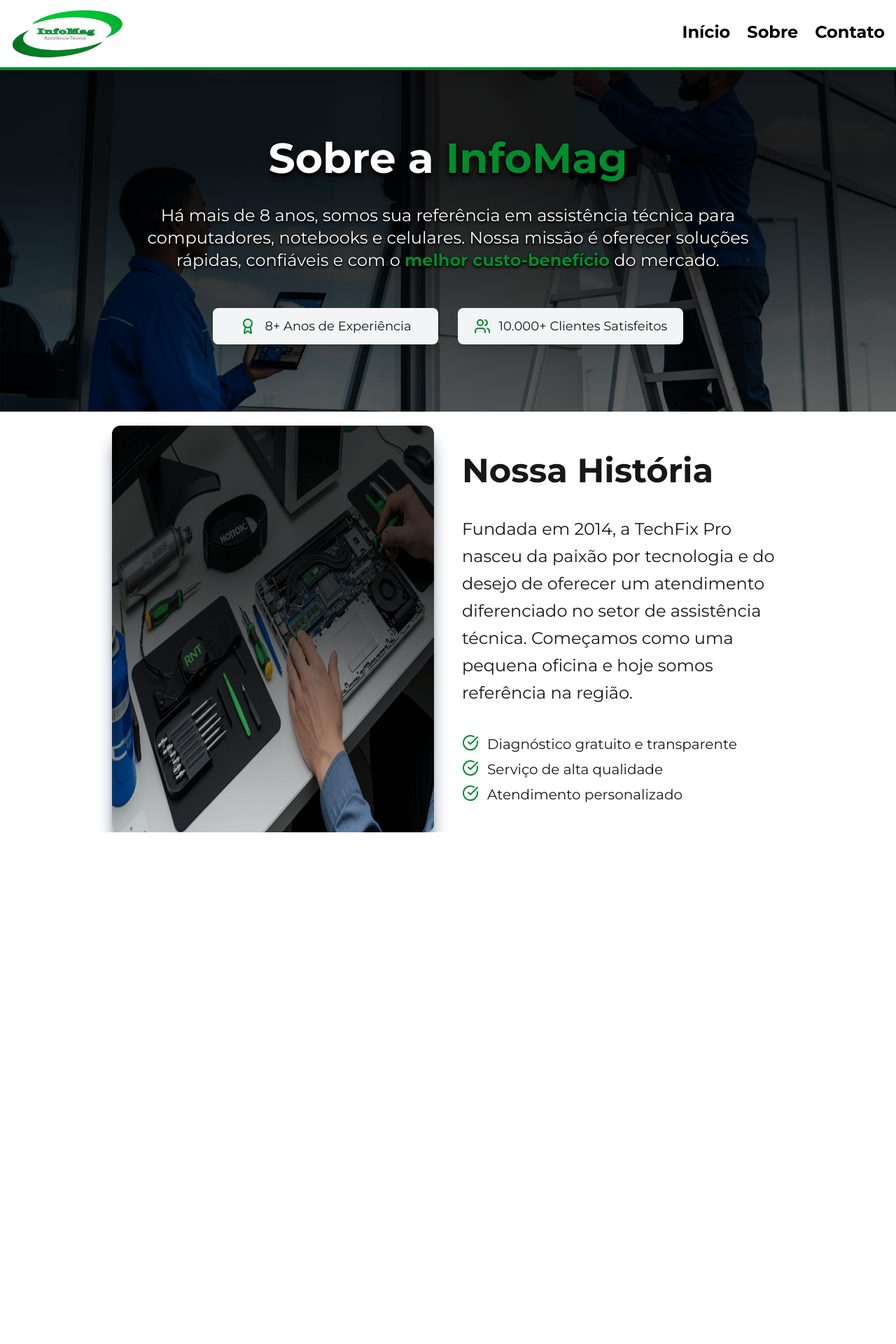
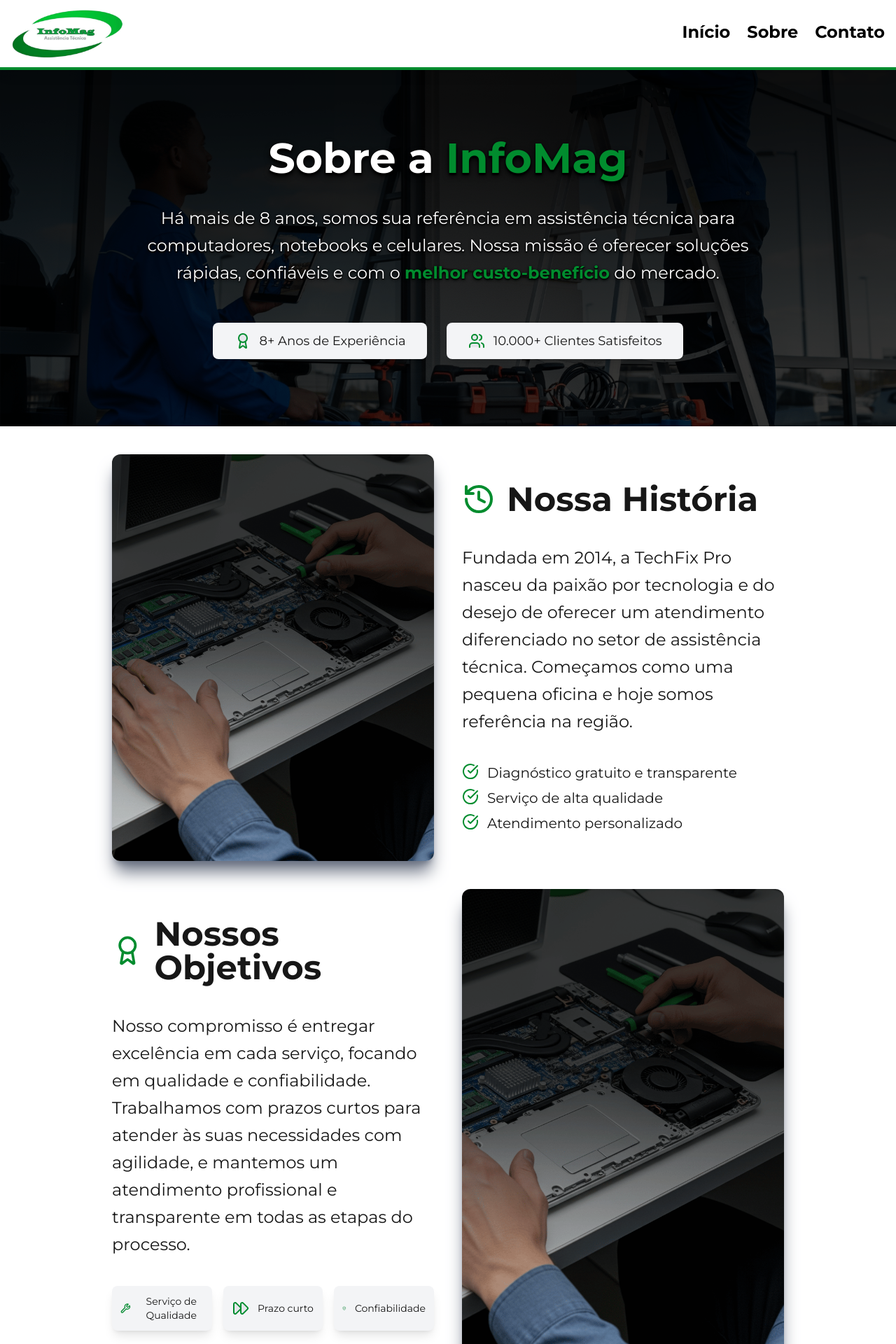
Before and after one commit to mathszgg/Projeto-Site-Infomag, a Next.js app: page /sobre in a window 1280 px wide. Shown: the top 1920 px of the page at 70% size. Before the commit the page ends 1189 px from the top, so only its background shows below. Built offline with nearby package versions, Linux system fonts and the light colour scheme.

Commit message:
Styling the About Us Page and Introducing OurObjectives.tsx and Improved Badge

```diff
--- a/src/app/globals.css
+++ b/src/app/globals.css
@@ -148,27 +148,40 @@
 
 
 /* BACKGROUND IMAGE STORE INTERIOR */
-.bg-store-interior-darken {
+.bg-darken {
   position: relative; /* Essencial para que o pseudo-elemento se posicione corretamente */
 }
 
-.bg-store-interior-darken::before {
+.bg-darken::before {
   content: ''; /* Essencial para que o pseudo-elemento seja renderizado */
   position: absolute;
   top: 0;
   left: 0;
   right: 0;
   bottom: 0;
-  background-color: rgba(0, 0, 0, 0.5); /* Cor preta com 50% de opacidade */
   z-index: 1; /* Garante que o overlay fique SOBRE a imagem de fundo */
 }
 
 /* Opcional: Para garantir que o conteúdo fique acima do overlay */
-.bg-store-interior-darken > * {
+.bg-darken > * {
   position: relative;
   z-index: 2; /* Garante que o conteúdo dentro da div fique ACIMA do overlay */
 }
 
+.bg-darken-25::before {
+  background-color: rgba(0, 0, 0, 0.25); /* Cor preta com 50% de opacidade */
+}
+
+.bg-darken-50::before {
+  background-color: rgba(0, 0, 0, 0.5); /* Cor preta com 50% de opacidade */
+}
+
+.bg-darken-75::before {
+  background-color: rgba(0, 0, 0, 0.75); /* Cor preta com 50% de opacidade */
+}
+
 .bg-store-interior {
   background-image: url('/img/page/carousel/slide-cftv.png');
+  background-position: center bottom;
+  background-repeat: no-repeat;
 }
--- a/src/app/sobre/page.tsx
+++ b/src/app/sobre/page.tsx
@@ -1,6 +1,8 @@
 import AboutUs from "@/components/AboutUs";
 import HeaderPage from "@/components/HeaderPage";
+import OurObjectives from "@/components/OurObjectives";
 import OurStory from "@/components/OurStory";
+import { ScrollAnimation } from "@/components/ScrollAnimation";
 
 const Sobre = () => {
     return (
@@ -9,7 +11,13 @@
 
             <main>
                 <AboutUs />
-                <OurStory />
+                <ScrollAnimation direction="right" className="mt-10">
+                    <OurStory />
+                </ScrollAnimation>
+
+                <ScrollAnimation direction="left" className="md:mt-10">
+                    <OurObjectives />
+                </ScrollAnimation>
             </main>
         </>
     )
--- a/src/components/AboutUs.tsx
+++ b/src/components/AboutUs.tsx
@@ -1,7 +1,6 @@
-import { Award, LucideIcon, Users } from "lucide-react";
-import { ScrollAnimation } from "./ScrollAnimation";
+import { Award, Users } from "lucide-react";
+import Badge from "./ui/Badge";
 
-// ===== 1. Dados dos Badges Abstraídos =====
 const badgesData = [
     {
         id: 1,
@@ -17,42 +16,18 @@
     },
 ];
 
-// ===== 2. Props do Badge =====
-type BadgeProps = {
-    className?: string;
-    Icon: LucideIcon;
-    text: string;
-    animationDirection: 'left' | 'right';
-}
-
-const Badge = ({ className, Icon, text, animationDirection }: BadgeProps) => {
-    return (
-        <ScrollAnimation
-            className={`
-                flex flex-1 flex-row gap-3 bg-gray-100 p-3 shadow-lg justify-center items-center rounded-lg
-                transition-transform duration-300 ease-in-out hover:bg-gray-200 hover:scale-110
-                ${className}
-            `}
-            direction={animationDirection}
-        >
-            <Icon width={24} height={24} className="fill-gray-200 stroke-primary-color" />
-            <p className="cursor-default text-xs md:text-lg">{text}</p>
-        </ScrollAnimation>
-    )
-}
-
 const AboutUs = () => {
     return (
         <section
             id="about-us"
-            className="bg-[#95e0ad] bg-store-interior bg-store-interior-darken bg-no-repeat bg-cover bg-center py-12 md:py-16 lg:py-20 xl:py-24"
+            className="bg-[#95e0ad] bg-store-interior bg-darken bg-darken-75 bg-cover bg-center py-12 md:py-16 lg:py-20 xl:py-24"
             aria-labelledby="about-us-title" // Melhor para acessibilidade
         >
             <div className="container w-full md:max-w-2xl lg:max-w-4xl xl:max-w-6xl mx-auto px-5 flex flex-col justify-center items-center gap-9">
-                <h1 id="about-us-title" className="text-white text-4xl md:text-5xl lg:text-6xl text-center font-bold text-shadow-lg text-shadow-black">
+                <h1 id="about-us-title" className="text-white text-5xl lg:text-6xl text-center font-bold text-shadow-lg text-shadow-black">
                     Sobre a <span className="text-primary-color font-black">InfoMag</span>
                 </h1>
-                <p className="text-lg md:text-xl lg:text-2xl text-center text-white text-shadow-md text-shadow-black max-w-4xl">
+                <p className="text-lg md:text-xl lg:text-2xl text-center text-white text-shadow-md text-shadow-black max-w-4xl leading-relaxed">
                     Há mais de 8 anos, somos sua referência em assistência técnica para computadores, notebooks e celulares. Nossa missão é oferecer soluções rápidas, confiáveis e com o <span className="text-primary-color font-bold">melhor custo-benefício</span> do mercado.
                 </p>
 
@@ -64,6 +39,7 @@
                             Icon={badge.Icon}
                             text={badge.text}
                             animationDirection={badge.animationDirection}
+                            className="text-xs md:text-lg"
                         />
                     ))}
                 </div>
--- /dev/null
+++ b/src/components/OurObjectives.tsx
@@ -0,0 +1,70 @@
+import { Award, FastForward, ShieldCheck, Wrench } from "lucide-react";
+import Image from "next/image";
+import Badge, { BadgeProps } from "./ui/Badge";
+
+const checks: string[] = [
+    'Diagnóstico gratuito e transparente',
+    'Serviço de alta qualidade',
+    'Atendimento personalizado'
+]
+
+const badgesClassName: string = 'text-sm text-center'
+
+const badges: BadgeProps[] = [
+    {
+        Icon: Wrench,
+        text: "Serviço de Qualidade",
+        animationDirection: "left",
+        className: badgesClassName
+    },
+    {
+        Icon: FastForward,
+        text: "Prazo curto",
+        animationDirection: "left",
+        className: badgesClassName
+    },
+    {
+        Icon: ShieldCheck,
+        text: "Confiabilidade",
+        animationDirection: "left",
+        className: badgesClassName + ' col-span-2 md:col-span-1'
+    }
+];
+
+const OurObjectives = () => {
+    return (
+        <section
+            id="our-objectives"
+            className="w-11/12 xl:w-9/12 flex flex-col gap-5 lg:flex-row lg:gap-10 m-auto mt-5"
+            aria-labelledby="our-story-title" // Melhor para acessibilidade
+        >
+            <div className="flex-1 flex flex-col order-2 lg:order-1 gap-10 py-10 grow shrink-0">
+                <div className="flex flex-row items-center justify-start gap-4">
+                    <Award width={48} height={48} className="stroke-primary-color"/>
+                    <h2 className="text-5xl font-bold">Nossos Objetivos</h2>
+                </div>
+
+                <p className="text-2xl leading-relaxed">
+                    Nosso compromisso é entregar excelência em cada serviço, focando em qualidade e confiabilidade. Trabalhamos com prazos curtos para atender às suas necessidades com agilidade, e mantemos um atendimento profissional e transparente em todas as etapas do processo.</p>
+
+                <div className="grid grid-cols-2 md:grid-cols-3 gap-4">
+                    {badges.map((item, index) => (
+                        <Badge Icon={item.Icon} text={item.text} className={item.className} animationDirection={item.animationDirection} key={index} />
+                    ))}
+                </div>
+            </div>
+
+            <div className="flex-1 order-1 lg:order-2 relative aspect-[4/2] grow shrink">
+                <Image
+                    src={'/img/page/carousel/slide-notebook.png'}
+                    alt="Imagem de reparo em notebook"
+                    fill
+                    className="rounded-xl shadow-xl shadow-gray-500"
+                    style={{ width: '100%', height: '100%', objectFit: 'cover', objectPosition: 'right' }}
+                />
+            </div>
+        </section>
+    );
+};
+
+export default OurObjectives;
--- a/src/components/OurStory.tsx
+++ b/src/components/OurStory.tsx
@@ -1,4 +1,4 @@
-import { CheckCircle } from "lucide-react";
+import { CheckCircle, History } from "lucide-react";
 import Image from "next/image";
 
 const checks: string[] = [
@@ -11,21 +11,24 @@
     return (
         <section
             id="our-story"
-            className="container w-9/12 flex flex-row gap-10 m-auto mt-5"
+            className="w-11/12 xl:w-9/12 flex flex-col gap-5 lg:flex-row lg:gap-10 m-auto mt-5"
             aria-labelledby="our-story-title" // Melhor para acessibilidade
         >
-            <div className="flex-1 relative aspect-[4/2]">
+            <div className="flex-1 relative aspect-[4/2] grow shrink">
                 <Image
                     src={'/img/page/carousel/slide-notebook.png'}
                     alt="Imagem de reparo em notebook"
                     fill
                     className="rounded-xl shadow-xl shadow-gray-500"
-                    style={{ width: '100%', height: '100%' }}
+                    style={{ width: '100%', height: '100%', objectFit: 'cover', objectPosition: 'right' }}
                 />
             </div>
 
-            <div className="flex-1 flex flex-col gap-10 py-10">
-                <h2 className="text-5xl font-bold">Nossa História</h2>
+            <div className="flex-1 flex flex-col gap-10 py-10 grow shrink-0">
+                <div className="flex flex-row items-center justify-start gap-4">
+                    <History width={48} height={48} className="stroke-primary-color" />
+                    <h2 className="text-5xl font-bold">Nossa História</h2>
+                </div>
 
                 <p className="text-2xl leading-relaxed">Fundada em 2014, a TechFix Pro nasceu da paixão por tecnologia e do desejo de
                     oferecer um atendimento diferenciado no setor de assistência técnica. Começamos
--- /dev/null
+++ b/src/components/ui/Badge.tsx
@@ -0,0 +1,28 @@
+import { LucideIcon } from "lucide-react";
+import { ScrollAnimation } from "../ScrollAnimation";
+
+// ===== Props do Badge =====
+export type BadgeProps = {
+    className?: string;
+    Icon: LucideIcon;
+    text: string;
+    animationDirection: 'left' | 'right';
+}
+
+const Badge = ({ className, Icon, text, animationDirection }: BadgeProps) => {
+    return (
+        <ScrollAnimation
+            className={`
+                flex flex-row gap-3 bg-gray-100 p-3 shadow-lg justify-center items-center rounded-lg
+                transition-transform duration-300 ease-in-out hover:bg-gray-200 hover:scale-110 grow
+                ${className}
+            `}
+            direction={animationDirection}
+        >
+            <Icon width={24} height={24} className="fill-gray-200 stroke-primary-color" />
+            <p className='cursor-default'>{text}</p>
+        </ScrollAnimation>
+    )
+}
+
+export default Badge;
```
